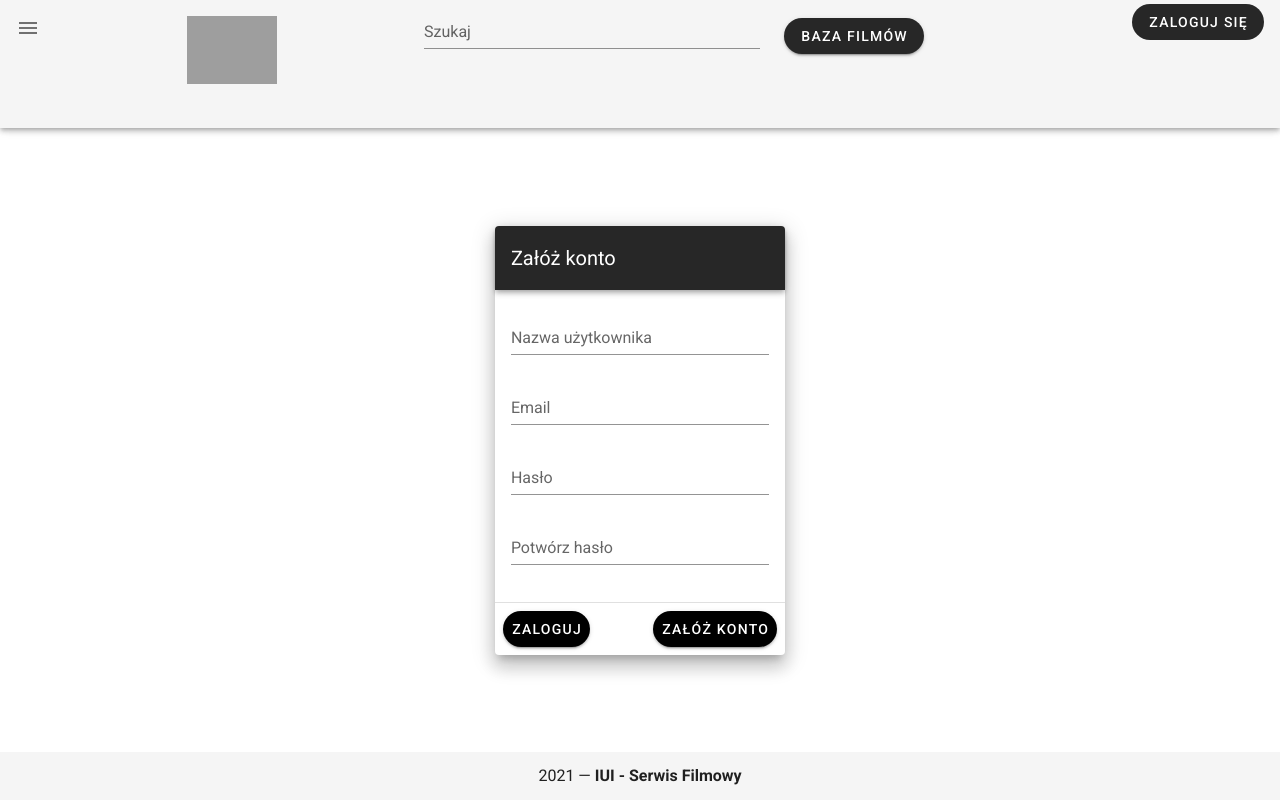
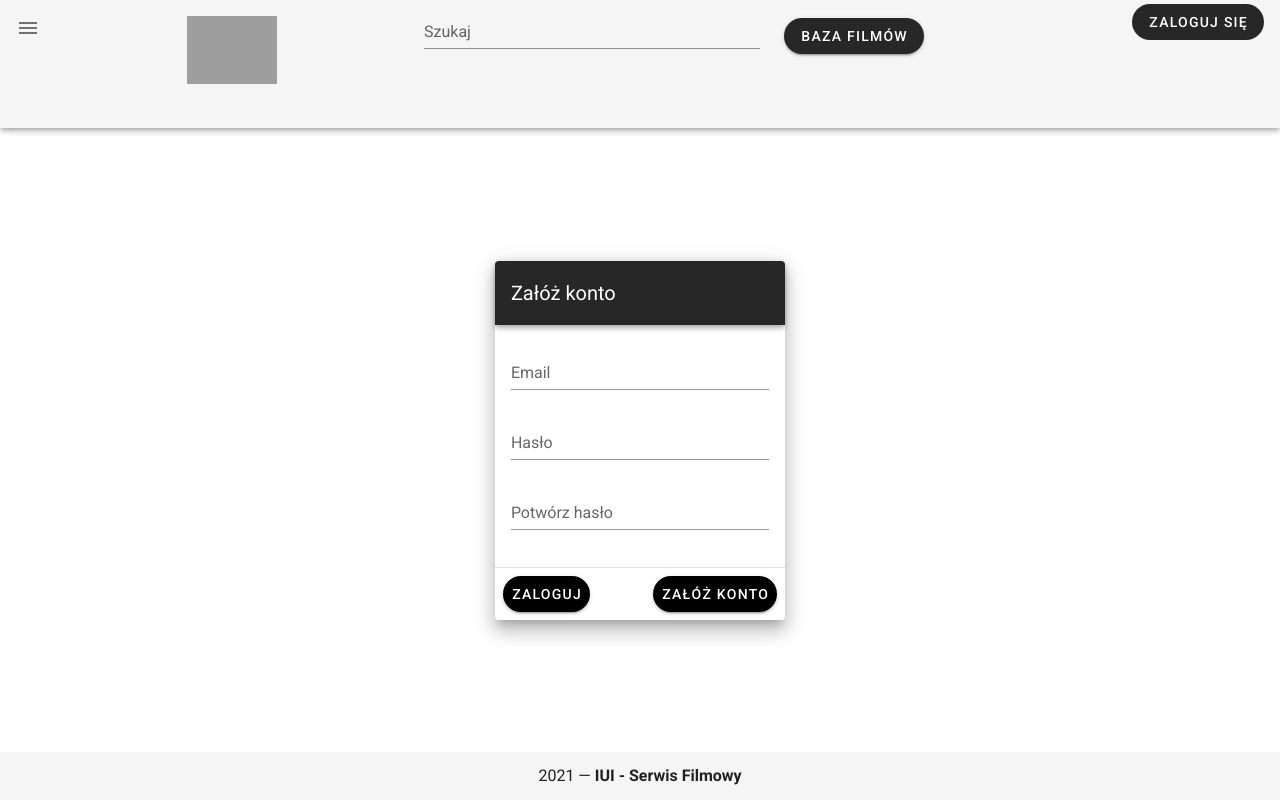
Before and after one commit to vasiv/movie-service-with-vuetify, a Vue app: page /#/signup in a window 1280 px wide. Built offline with nearby package versions, Linux system fonts and the light colour scheme; grey boxes are pictures that could not be loaded.

Commit message:
signup process imlemented

```diff
--- a/src/components/auth/Signup.vue
+++ b/src/components/auth/Signup.vue
@@ -7,19 +7,7 @@
             <v-toolbar-title>Załóż konto</v-toolbar-title>
           </v-toolbar>
           <v-card-text>
-            <v-form>
-              <v-alert
-                :value="userExists"
-                color="error"
-                icon="warning"
-              >Użytkownik już istnieje!</v-alert>
-
-              <v-text-field
-                name="login"
-                v-model="username"
-                label="Nazwa użytkownika"
-                :rules="[rules.required]"
-              ></v-text-field>
+            <v-form action="#" @submit.prevent="register">
 
               <v-text-field
                 name="email"
@@ -44,9 +32,11 @@
                 v-model="confirm_password"
                 :error="!valid()"
               ></v-text-field>
+
             </v-form>
           </v-card-text>
           <v-divider light></v-divider>
+
           <v-card-actions>
             <v-btn to="/login" rounded dark color="black">Zaloguj</v-btn>
             <v-spacer></v-spacer>
@@ -54,6 +44,7 @@
               Załóż konto
             </v-btn>
           </v-card-actions>
+
         </v-card>
       </v-flex>
     </v-layout>
@@ -64,8 +55,6 @@
 export default {
   name: "signup",
   data: () => ({
-    userExists: false,
-    username: '',
     email: '',
     password: "",
     confirm_password: "",
@@ -73,28 +62,19 @@ export default {
       required: value => !!value || "Required",
       email: value => {
         const pattern = /^(([^<>()[\]\\.,;:\s@"]+(\.[^<>()[\]\\.,;:\s@"]+)*)|(".+"))@((\[[0-9]{1,3}\.[0-9]{1,3}\.[0-9]{1,3}\.[0-9]{1,3}])|(([a-zA-Z\-0-9]+\.)+[a-zA-Z]{2,}))$/;
-        return pattern.test(value) || "Invalid e-mail.";
+        return pattern.test(value) || "Email ma niepoprawny format.";
       }
     }
   }),
   methods: {
     register() {
       if (this.valid()) {
-        this.$store.dispatch('REGISTER', {
-          username: this.username,
+        this.$store.dispatch('register', {
           email: this.email,
           password: this.password
         })
         .then(({ status }) => {
-          this.$store.commit("SET_NOTIFICATION", {
-            display: true,
-            text: 'Konto utworzone! Teraz możesz się zalogować.',
-            alertClass: "danger"
-          });
           this.$router.push('/login')
-        })
-        .catch (error => {
-          this.userExists = true;
         })
       }
     },
--- a/src/store/index.js
+++ b/src/store/index.js
@@ -28,6 +28,25 @@ export default new Vuex.Store({
   },
 
   actions: {
+
+    register(context, data) {
+      return new Promise((resolve, reject) => {
+        const payload = {
+          email: data.email,
+          password: data.password,
+          confirmPassword: data.password,
+          headers: {
+            "Content-Type": "application/x-www-form-urlencoded"
+        }}
+        axios.post('api/Account/Register', qs.stringify(payload))
+        .then(response => {
+          resolve(response)
+        })
+        .catch(error => {
+          reject(error)
+        })
+      })
+    },
 
     retrieveToken(context, credentials) {
       return new Promise((resolve, reject) => {
```
